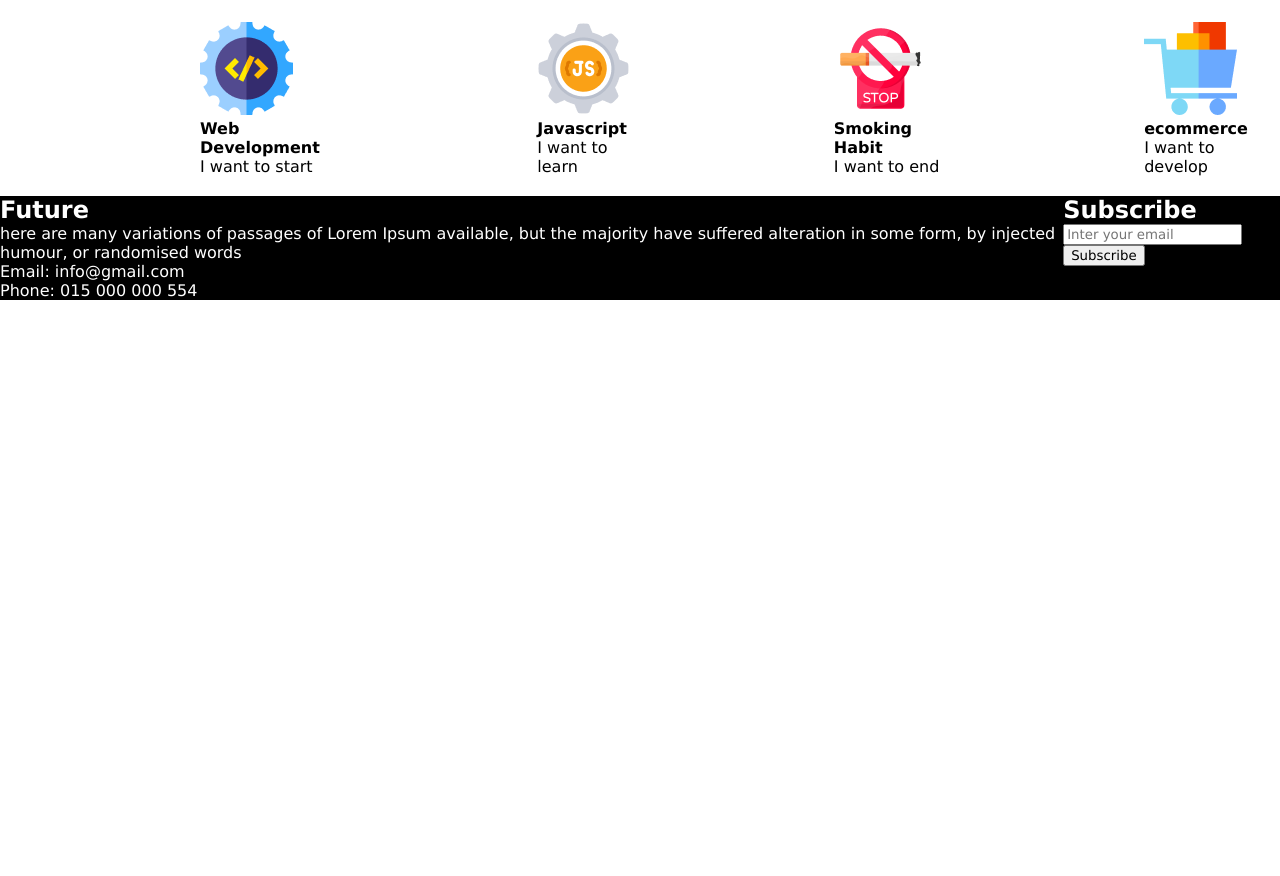
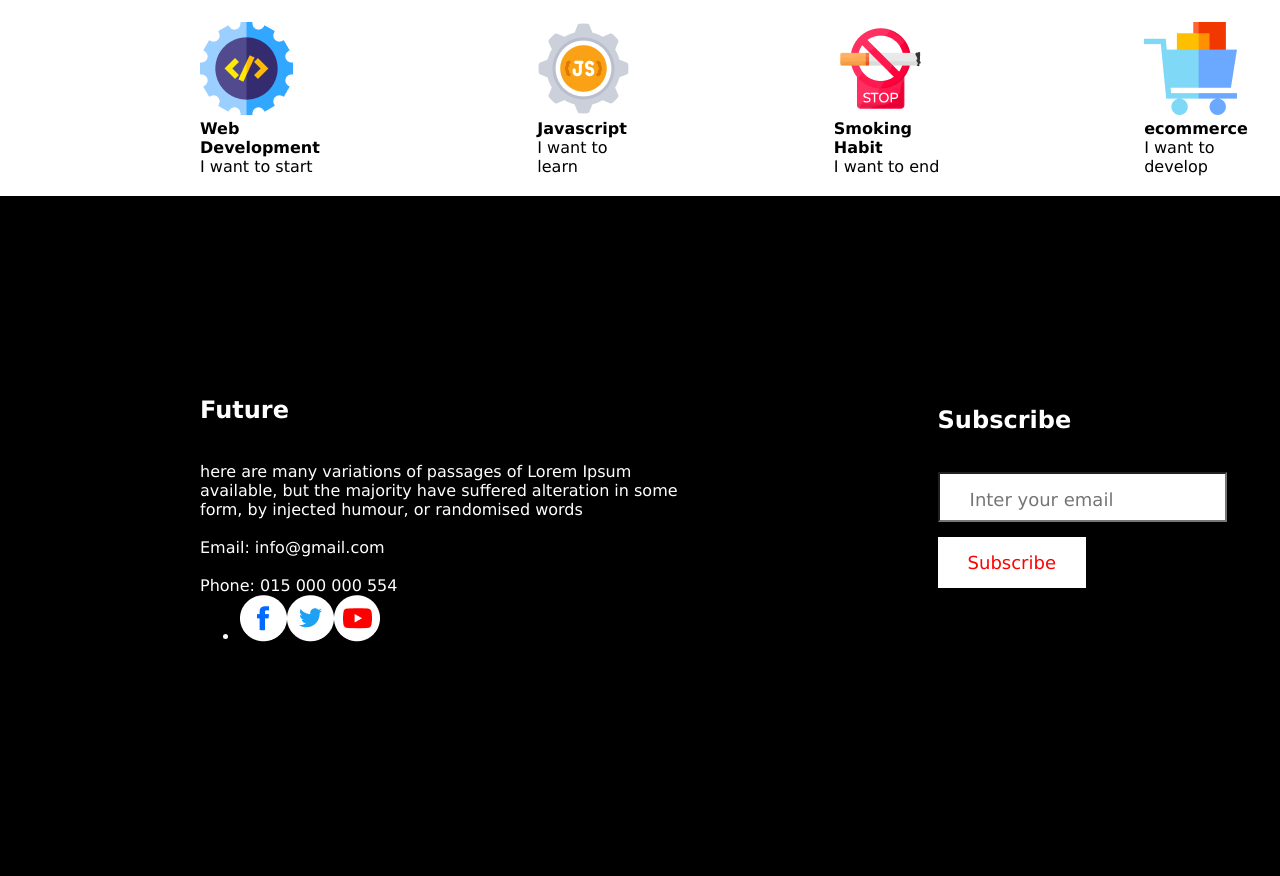
Before and after one commit to mahafujahamed/new-year-new-me, a plain HTML site: page index.html in a window 1280 px wide. Shown: the part 1864-2740 px from the top of the page. Before the commit the page ends 2164 px from the top, so only its background shows below. Drawn offline with Linux system fonts and the light colour scheme.

Commit message:
second day

```diff
--- a/index.html
+++ b/index.html
@@ -60,16 +60,32 @@
         <div class="footer">
             <div class="info">
                 <h2>Future</h2>
-                <p>here are many variations of passages of Lorem Ipsum
-                    available, but the majority have suffered alteration in some
+                <br><br>
+                <p>here are many variations of passages of Lorem Ipsum<br>
+                    available, but the majority have suffered alteration in some<br>
                     form, by injected humour, or randomised words</p>
+                    <br>
                 <p>Email: info@gmail.com</p>
+                <br>
                 <p>Phone: 015 000 000 554</p>
+            <div class="icon">
+                <ul class="incon-style">
+                    <li><img src="./images/icons/fb.png"
+                    </li>
+                    <li>
+                        <img src="./images/icons/twitter.png"
+                    </li>
+                    <li>
+                        <img src="./images/icons/youtube.png"
+                    </li>
+                </ul>
+            </div>
             </div>
             <div class="form">
                 <h2>Subscribe</h2>
-                <input type="text" placeholder="Inter your email">
-                <button>Subscribe</button>
+                <br><br>
+                <input class="input" type="text" placeholder="Inter your email">
+                <button class="btn-styles">Subscribe</button>
 
 
             </div>
--- a/styles.css
+++ b/styles.css
@@ -37,6 +37,26 @@
     margin-right: 135px;
     margin-top: 15px;
 }
+.btn-styles{
+    padding: 15px 30px;
+    background-color: white;
+    border: none;
+    color: red;
+    font-size: 18px;
+    margin-right: 135px;
+    margin-top: 15px;
+}
+.input{
+    font-size: 18px;
+    padding: 15px 30px;
+    padding-bottom: 10px;
+    background-color: white;
+}
+.form{
+    padding: 10px;
+    width: 90px;
+    height: 100vh;
+}
 /* main discription */
 .section{
     display: flex;
@@ -70,6 +90,10 @@
 .footer{
     display: flex;
     background-color: black;
+    gap: 250px;
+    padding-left: 200px;
+    padding-top: 200px;
+    height: 80vh;
 }
 .info{
     color: white;
@@ -77,3 +101,6 @@
 h2{
     color: white;
 }
+.incon-style{
+    display: flex;
+}
```
